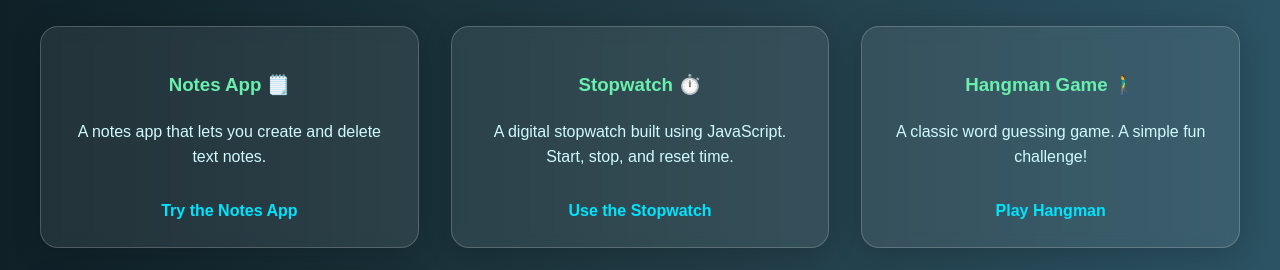
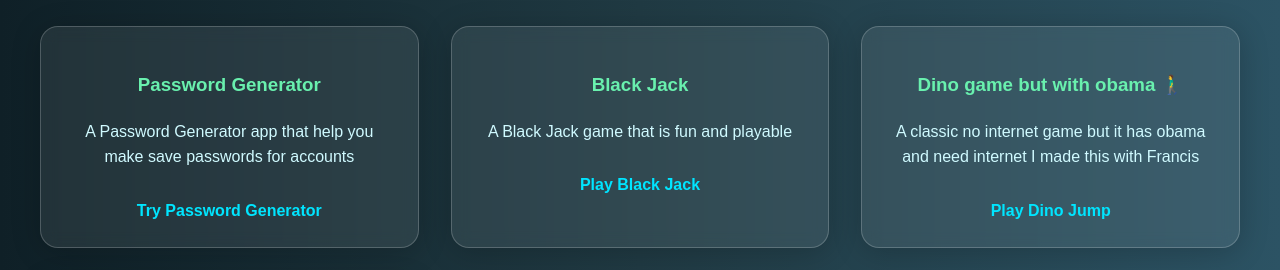
Before and after one commit to Randomman123598/Project-Portfolio.github.io, a plain HTML site: page index.html in a window 1280 px wide. Shown: the part 682-952 px from the top of the page. Drawn offline with Linux system fonts and the light colour scheme.

Commit message:
Update index.html

```diff
--- a/index.html
+++ b/index.html
@@ -27,21 +27,21 @@
     <h2>Projects</h2>
     <div class="project-grid">
       <div class="project">
-        <h3>Notes App 🗒️</h3>
-        <p>A notes app that lets you create and delete text notes.</p>
-        <a href="https://codepen.io/Jalil-JOHNSON/full/qEBavbV" target="_blank">Try the Notes App</a>
+        <h3>Password Generator </h3>
+        <p>A Password Generator app that help you make save passwords for accounts</p>
+        <a href="https://codepen.io/Jalil-JOHNSON/full/qEBavbV" target="_blank">Try Password Generator</a>
       </div>
 
       <div class="project">
-        <h3>Stopwatch ⏱️</h3>
-        <p>A digital stopwatch built using JavaScript. Start, stop, and reset time.</p>
-        <a href="https://codepen.io/Jalil-JOHNSON/full/KwKNgav" target="_blank">Use the Stopwatch</a>
+        <h3>Black Jack </h3>
+        <p>A Black Jack game that is fun and playable</p>
+        <a href="https://codepen.io/Jalil-JOHNSON/full/KwKNgav" target="_blank">Play Black Jack</a>
       </div>
 
       <div class="project">
-        <h3>Hangman Game 🚶‍♂️</h3>
-        <p>A classic word guessing game. A simple fun challenge!</p>
-        <a href="https://codepen.io/Jalil-JOHNSON/full/QwWvxrM" target="_blank">Play Hangman</a>
+        <h3>Dino game but with obama 🚶‍♂️</h3>
+        <p>A classic no internet game but it has obama and need internet I made this with Francis</p>
+        <a href="https://codepen.io/Jalil-JOHNSON/full/QwWvxrM" target="_blank">Play Dino Jump</a>
       </div>
 
       <div class="project">
```
